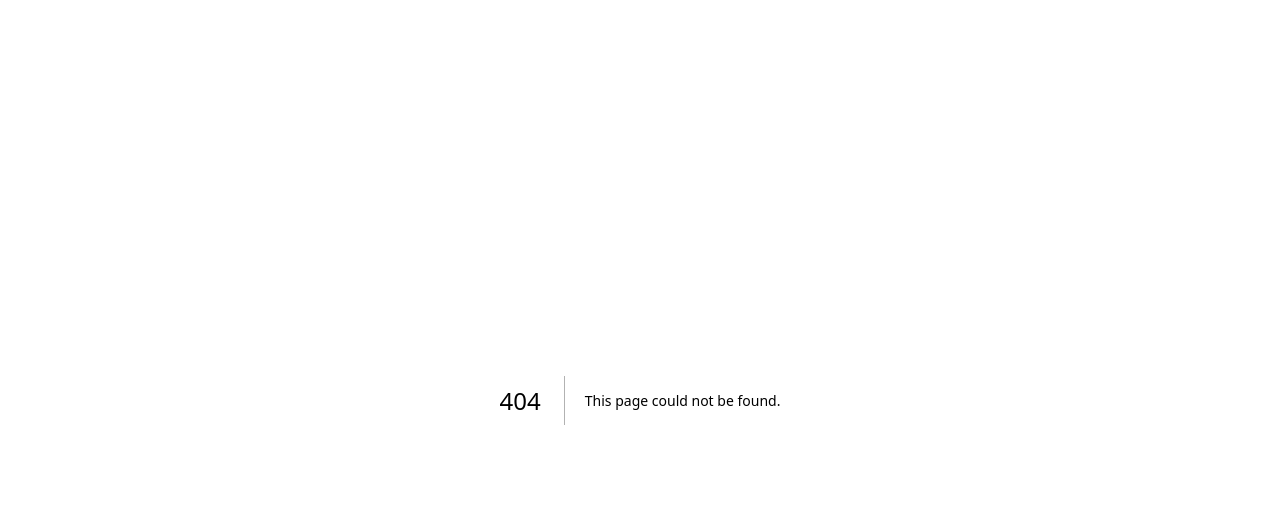
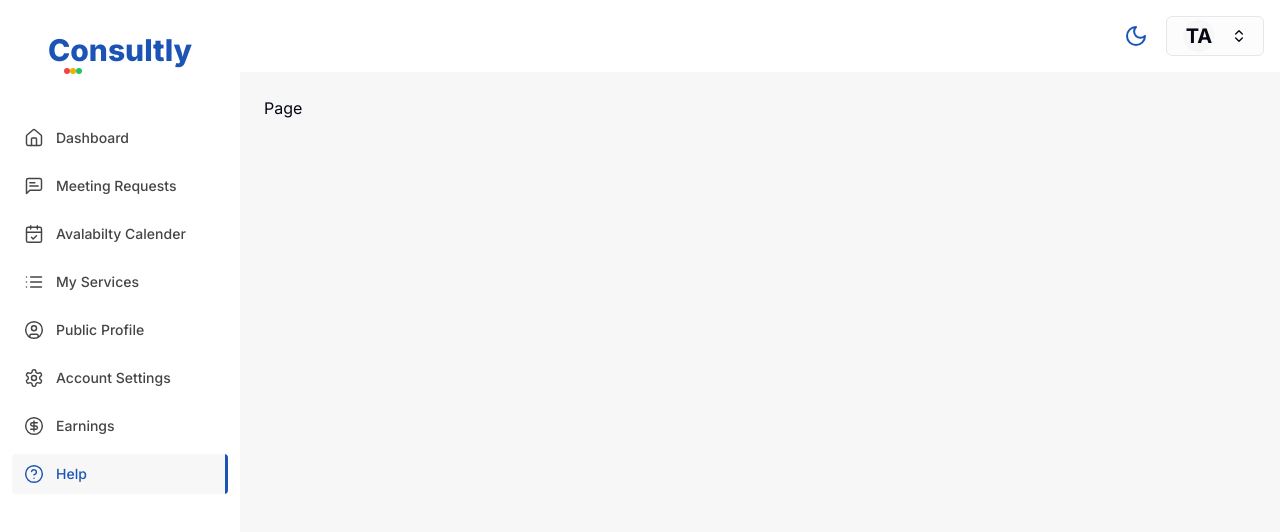
Before and after one commit to Taofeekabdulazeez/consultly-new, a Next.js app: page /dashboard/help in a window 1280 px wide. Before the commit this address had no page. Shown: the top 532 px of the page. Built offline with nearby package versions, Linux system fonts and the light colour scheme; no server answers.

Commit message:
UI development

```diff
--- /dev/null
+++ b/app/dashboard/help/page.tsx
@@ -0,0 +1,3 @@
+export default function Page() {
+  return <div>Page</div>;
+}
--- a/components/AppNav.tsx
+++ b/components/AppNav.tsx
@@ -3,6 +3,7 @@
 import {
   CalendarCheck,
   CircleDollarSign,
+  CircleHelp,
   CircleUser,
   Home,
   List,
@@ -52,6 +53,11 @@ const navLinks = [
     name: "Earnings",
     href: "/dashboard/earnings",
     Icon: CircleDollarSign,
+  },
+  {
+    name: "Help",
+    href: "/dashboard/help",
+    Icon: CircleHelp,
   },
 ];
 
--- a/styles/globals.css
+++ b/styles/globals.css
@@ -58,7 +58,7 @@
     /* --popover: 224 71.4% 4.1%; */
     --popover: var(--color-gray-50);
     --popover-foreground: 210 20% 98%;
-    --primary: 263.4 70% 50.4%;
+    /* --primary: 263.4 70% 50.4%; */
     --primary: 238 65% 57%;
     /* --primary: 267 95% 77%; */
     --primary-foreground: 210 20% 98%;
```
Also changed, not shown: 1 other file (tests, documents, lock files or other folders).
